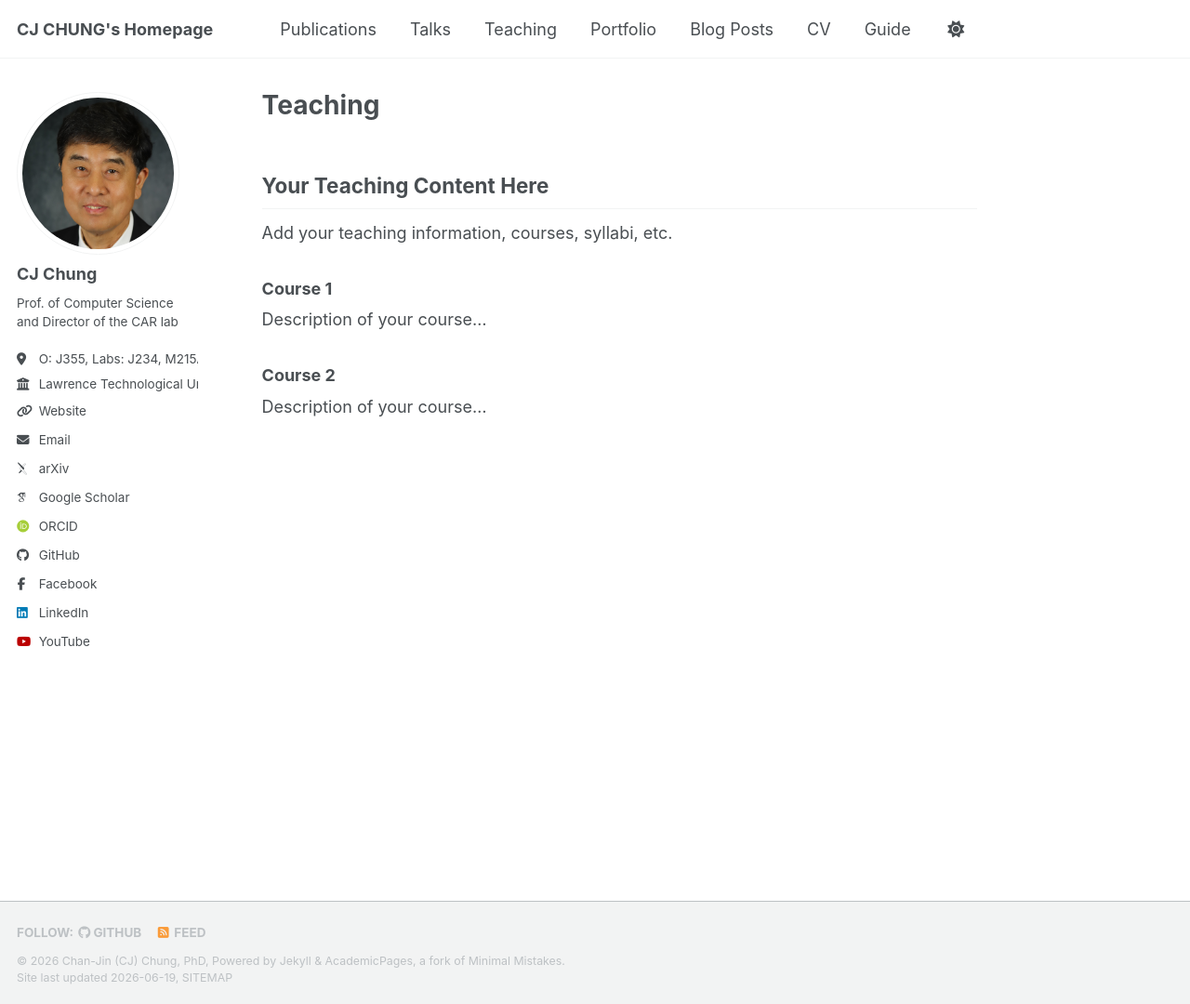
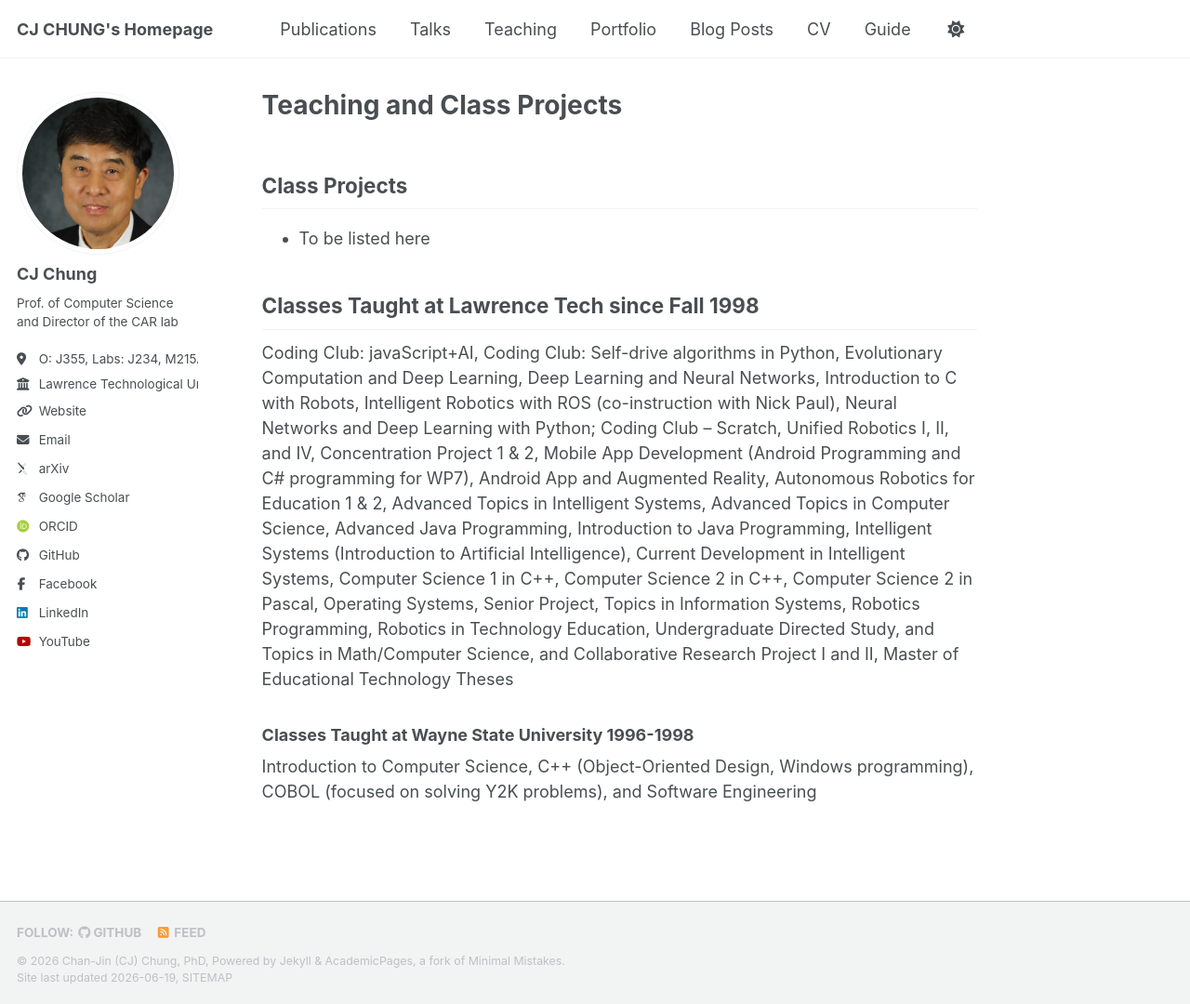
Before and after one commit to robofest/chung, a Jekyll site: the page built from _pages/teaching.md, in a window 1280 px wide and 1080 px high. Shown: the whole window at 93% size. Built offline with Jekyll 4.4.1, drawn with Linux system fonts in a browser that asks for light colours; some web fonts are replaced; a script bundle is joined from its source files by our own code; library files that are not in the unit come from our copies.

Commit message:
Revise teaching page with new title and content
Updated title and added sections for class projects and teaching history.

```diff
--- a/_pages/teaching.md
+++ b/_pages/teaching.md
@@ -1,17 +1,15 @@
 ---
 permalink: /teaching/
-title: "Teaching"
+title: "Teaching and Class Projects"
 author_profile: true
 redirect_from:
   - /teaching.html
 ---
+## Class Projects
+* To be listed here
 
-## Your Teaching Content Here
+## Classes Taught at Lawrence Tech since Fall 1998
+Coding Club: javaScript+AI, Coding Club: Self-drive algorithms in Python, Evolutionary Computation and Deep Learning, Deep Learning and Neural Networks, Introduction to C with Robots, Intelligent Robotics with ROS (co-instruction with Nick Paul), Neural Networks and Deep Learning with Python; Coding Club – Scratch, Unified Robotics I, II, and IV, Concentration Project 1 & 2, Mobile App Development (Android Programming and C# programming for WP7), Android App and Augmented Reality, Autonomous Robotics for Education 1 & 2, Advanced Topics in Intelligent Systems, Advanced Topics in Computer Science, Advanced Java Programming, Introduction to Java Programming, Intelligent Systems (Introduction to Artificial Intelligence), Current Development in Intelligent Systems, Computer Science 1 in C++, Computer Science 2 in C++, Computer Science 2 in Pascal, Operating Systems, Senior Project, Topics in Information Systems, Robotics Programming, Robotics in Technology Education, Undergraduate Directed Study, and Topics in Math/Computer Science, and Collaborative Research Project I and II, Master of Educational Technology Theses
 
-Add your teaching information, courses, syllabi, etc.
-
-### Course 1
-Description of your course...
-
-### Course 2
-Description of your course...
+### Classes Taught at Wayne State University 1996-1998
+Introduction to Computer Science, C++ (Object-Oriented Design, Windows programming), COBOL (focused on solving Y2K problems), and Software Engineering
```
